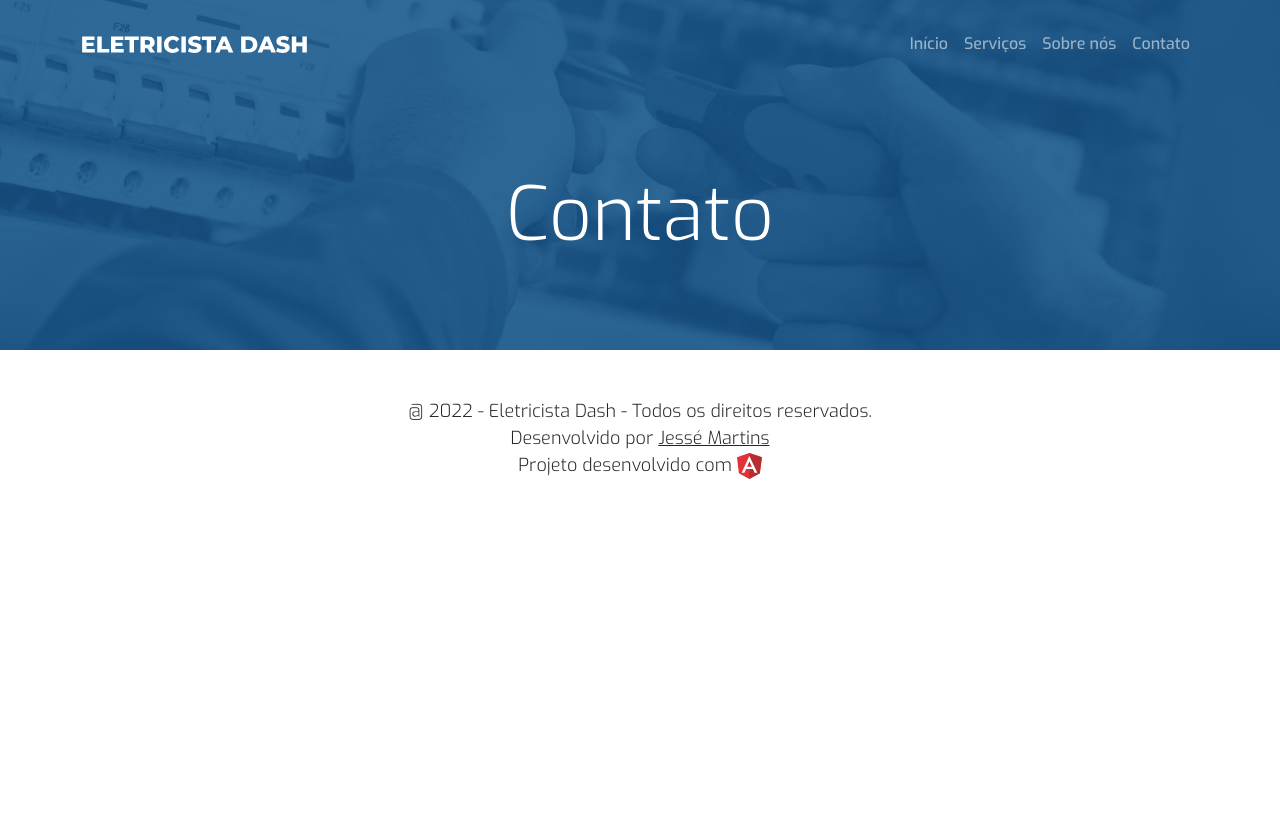
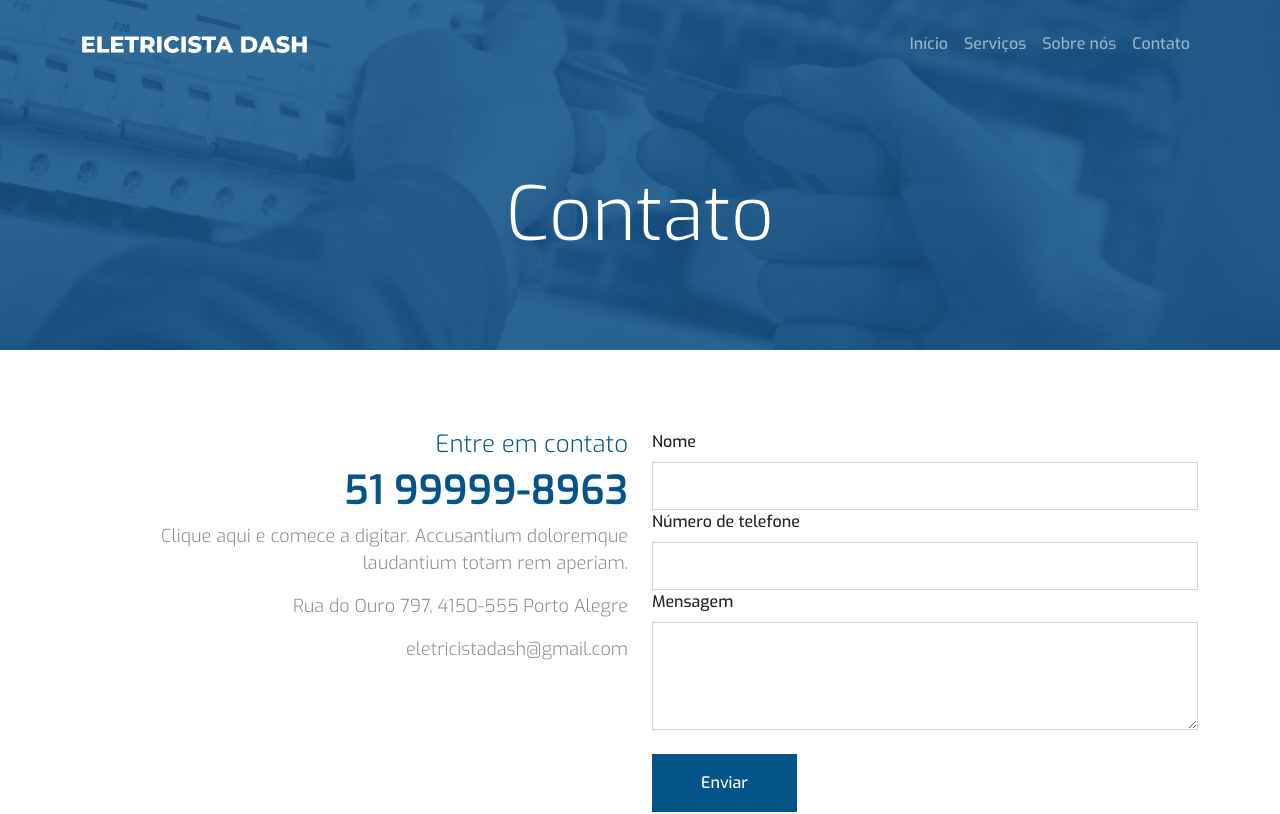
Before and after one commit to dommartinsdev/web-eletricista-dash, an Angular app: page /contact in a window 1280 px wide. Shown: the top 814 px of the page. Built offline with nearby package versions, Linux system fonts and the light colour scheme.

Commit message:
feat:finalização da página contato do projeto

```diff
--- a/src/app/views/contact/contact.component.css
+++ b/src/app/views/contact/contact.component.css
@@ -21,3 +21,43 @@
     color: var(--color-white);
     font-weight: 300;
 }
+.ed-contact-form {
+    padding: 80px 0px;
+}
+.ed-contact-form h4 {
+    text-align: right;
+    color: var(--color-blue);
+    font-weight: 300;
+}
+.ed-contact-form h2 {
+    font-size: 40px;
+    text-align: right;
+    font-weight: 600;
+    color: var(--color-blue);
+}
+.ed-contact-form p {
+    text-align: right;
+    font-weight: 300;
+    color: var(--color-dark-light);
+    font-size: 18px;
+}
+.ed-btn {
+    background-color: var(--color-blue);
+    color: var(--color-white);
+}
+
+@media (max-width: 575.98px) {}
+@media (max-width: 767.98px) {
+    .ed-contact-form {
+        padding: 40px 0px;
+    }
+    .ed-contact-form, h4, h2, p {
+        text-align: left !important;
+    }
+    .ed-contact-form p {
+        margin-bottom: 30px;
+    }
+}
+@media (max-width: 991.98px) {}
+@media (max-width: 1199.98px) {}
+@media (max-width: 1399.98px) {}
--- a/src/app/views/contact/contact.component.html
+++ b/src/app/views/contact/contact.component.html
@@ -8,3 +8,25 @@
         </section>
     </section>
 </header>
+<section class="ed-contact-form">
+    <div class="container">
+        <div class="row">
+            <div class="col-lg-6">
+                <h4>Entre em contato</h4>
+                <h2>51 99999-8963</h2>
+                <p>Clique aqui e comece a digitar. Accusantium doloremque laudantium totam rem aperiam.</p>
+                <p>Rua do Ouro 797, 4150-555 Porto Alegre</p>
+                <p>eletricistadash@gmail.com</p>
+            </div>
+            <div class="col-lg-6">
+                <label for="" class="form-label">Nome</label>
+                <input type="text" class="form-control form-control-lg rounded-0">
+                <label for="" class="form-label">Número de telefone</label>
+                <input type="tel" class="form-control form-control-lg rounded-0">
+                <label for="" class="form-label">Mensagem</label>
+                <textarea class="form-control form-control-lg rounded-0" cols="30" rows="3"></textarea>
+                <input type="submit" value="Enviar" class="mt-4 btn ed-btn py-3 px-5 rounded-0">
+            </div>
+        </div>
+    </div>
+</section>
```
